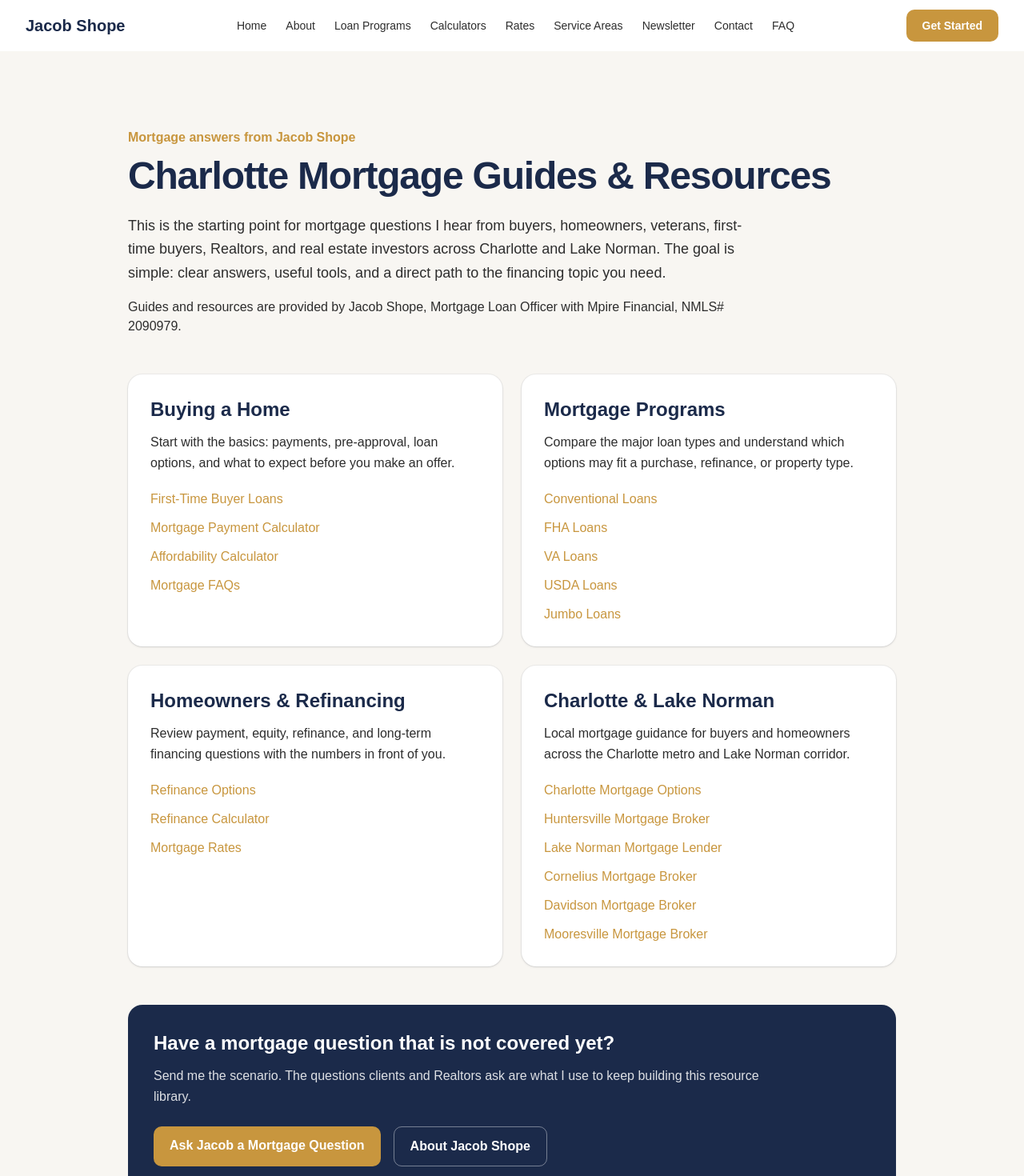
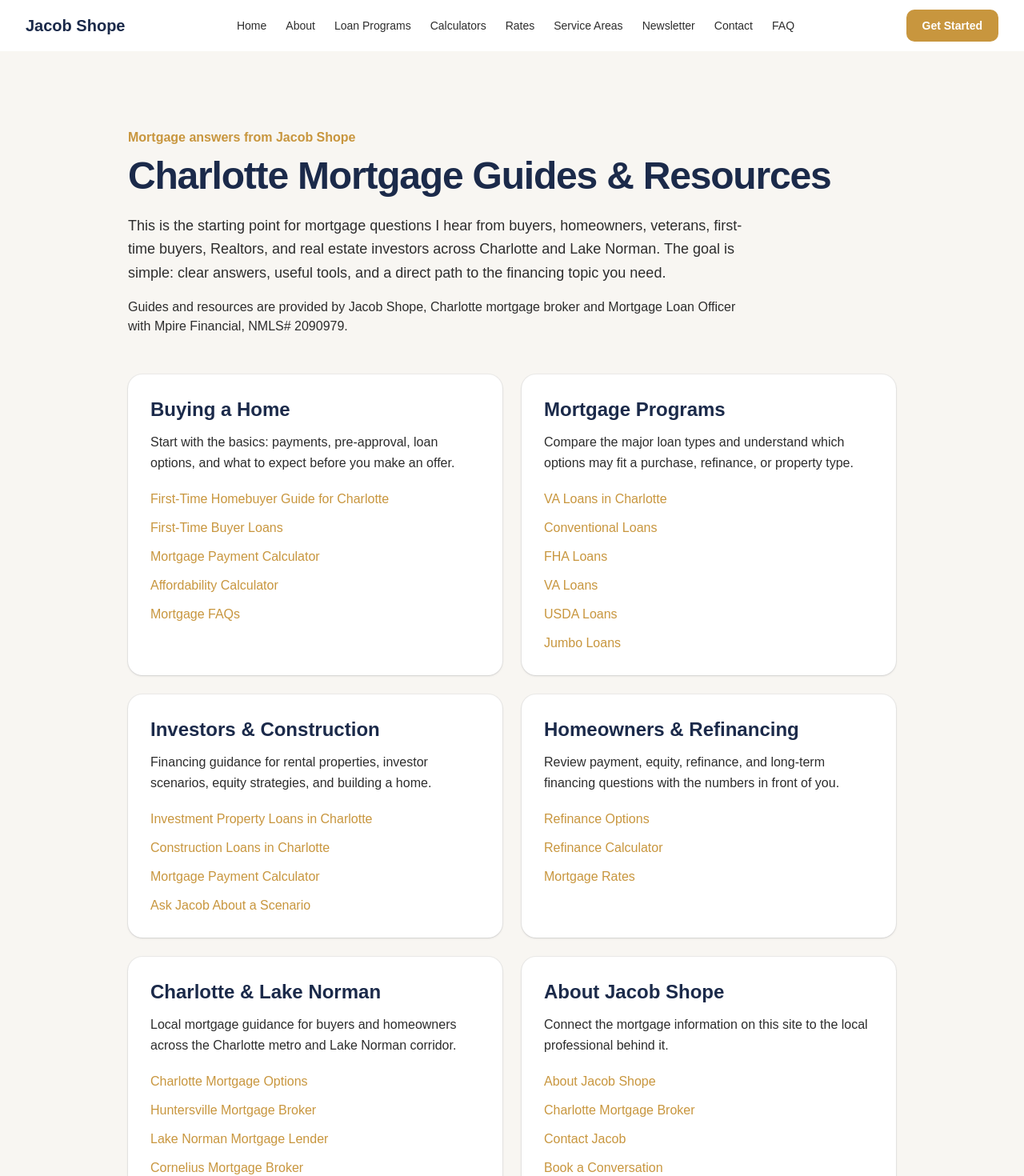
Before and after one commit to JLshope12/jacob-shope-mortgage, a Next.js app: page /mortgage-guides in a window 1280 px wide. Shown: the top 1470 px of the page at 80% size. Built offline with nearby package versions, Linux system fonts and the light colour scheme.

Commit message:
Expand mortgage authority hub with core Charlotte guides

```diff
--- a/app/mortgage-guides/page.tsx
+++ b/app/mortgage-guides/page.tsx
@@ -12,6 +12,7 @@ const TOPICS = [
     title: "Buying a Home",
     description: "Start with the basics: payments, pre-approval, loan options, and what to expect before you make an offer.",
     links: [
+      ["First-Time Homebuyer Guide for Charlotte", "/first-time-homebuyer-charlotte"],
       ["First-Time Buyer Loans", "/loan-programs/first-time-buyer"],
       ["Mortgage Payment Calculator", "/calculators/payment"],
       ["Affordability Calculator", "/calculators/affordability"],
@@ -22,11 +23,22 @@ const TOPICS = [
     title: "Mortgage Programs",
     description: "Compare the major loan types and understand which options may fit a purchase, refinance, or property type.",
     links: [
+      ["VA Loans in Charlotte", "/va-loans-charlotte"],
       ["Conventional Loans", "/loan-programs/conventional"],
       ["FHA Loans", "/loan-programs/fha"],
       ["VA Loans", "/loan-programs/va"],
       ["USDA Loans", "/loan-programs/usda"],
       ["Jumbo Loans", "/loan-programs/jumbo"],
+    ],
+  },
+  {
+    title: "Investors & Construction",
+    description: "Financing guidance for rental properties, investor scenarios, equity strategies, and building a home.",
+    links: [
+      ["Investment Property Loans in Charlotte", "/investment-property-loans-charlotte"],
+      ["Construction Loans in Charlotte", "/construction-loans-charlotte"],
+      ["Mortgage Payment Calculator", "/calculators/payment"],
+      ["Ask Jacob About a Scenario", "/contact"],
     ],
   },
   {
@@ -50,6 +62,16 @@ const TOPICS = [
       ["Mooresville Mortgage Broker", "/service-areas/mooresville"],
     ],
   },
+  {
+    title: "About Jacob Shope",
+    description: "Connect the mortgage information on this site to the local professional behind it.",
+    links: [
+      ["About Jacob Shope", "/about"],
+      ["Charlotte Mortgage Broker", "/"],
+      ["Contact Jacob", "/contact"],
+      ["Book a Conversation", "/book"],
+    ],
+  },
 ] as const;
 
 export default function MortgageGuidesPage() {
@@ -67,8 +89,8 @@ export default function MortgageGuidesPage() {
           financing topic you need.
         </p>
         <p className="mt-4 max-w-3xl text-charcoal">
-          Guides and resources are provided by Jacob Shope, Mortgage Loan Officer with Mpire
-          Financial, NMLS# 2090979.
+          Guides and resources are provided by Jacob Shope, Charlotte mortgage broker and Mortgage
+          Loan Officer with Mpire Financial, NMLS# 2090979.
         </p>
 
         <div className="mt-12 grid gap-6 md:grid-cols-2">
```
